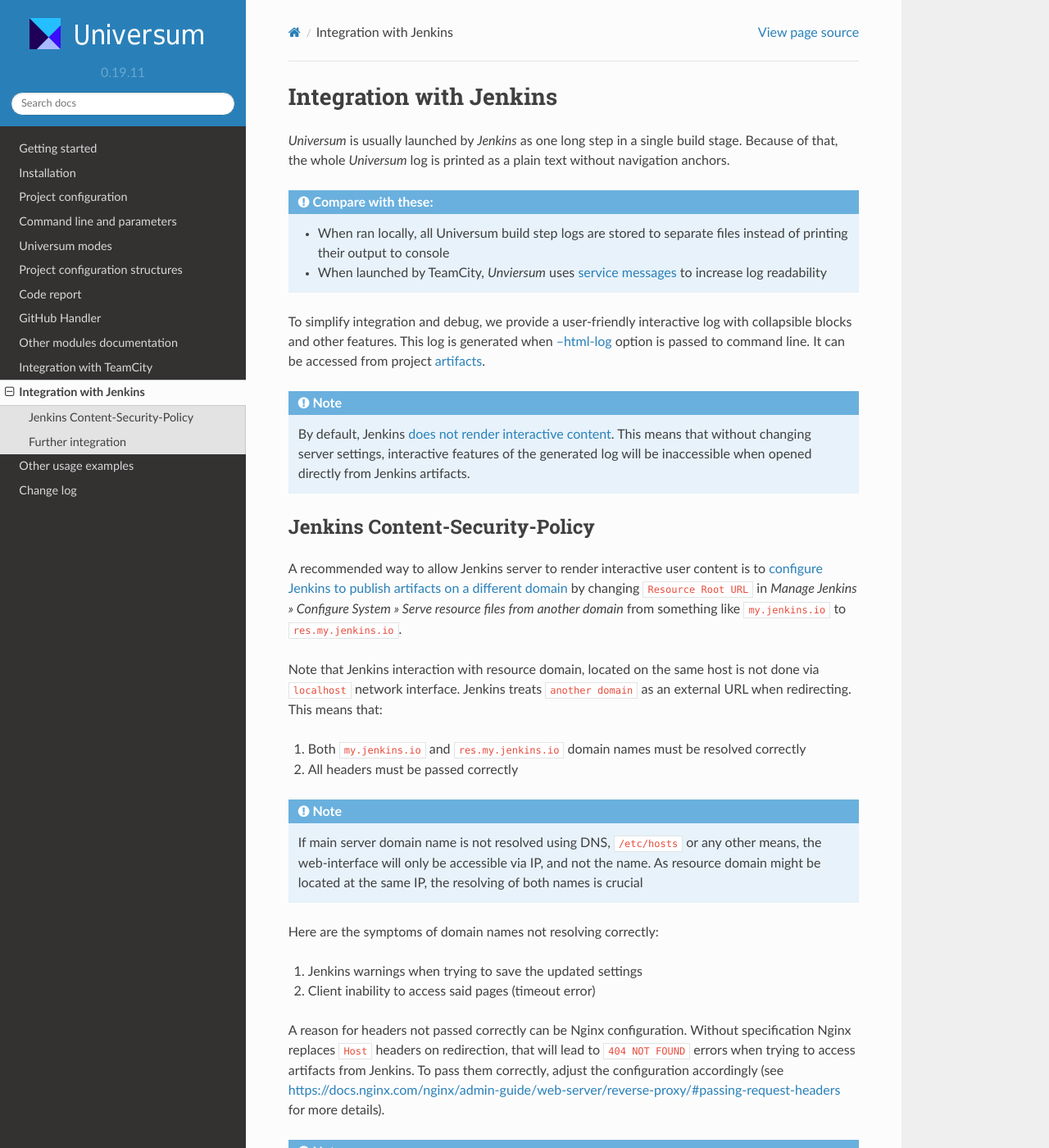
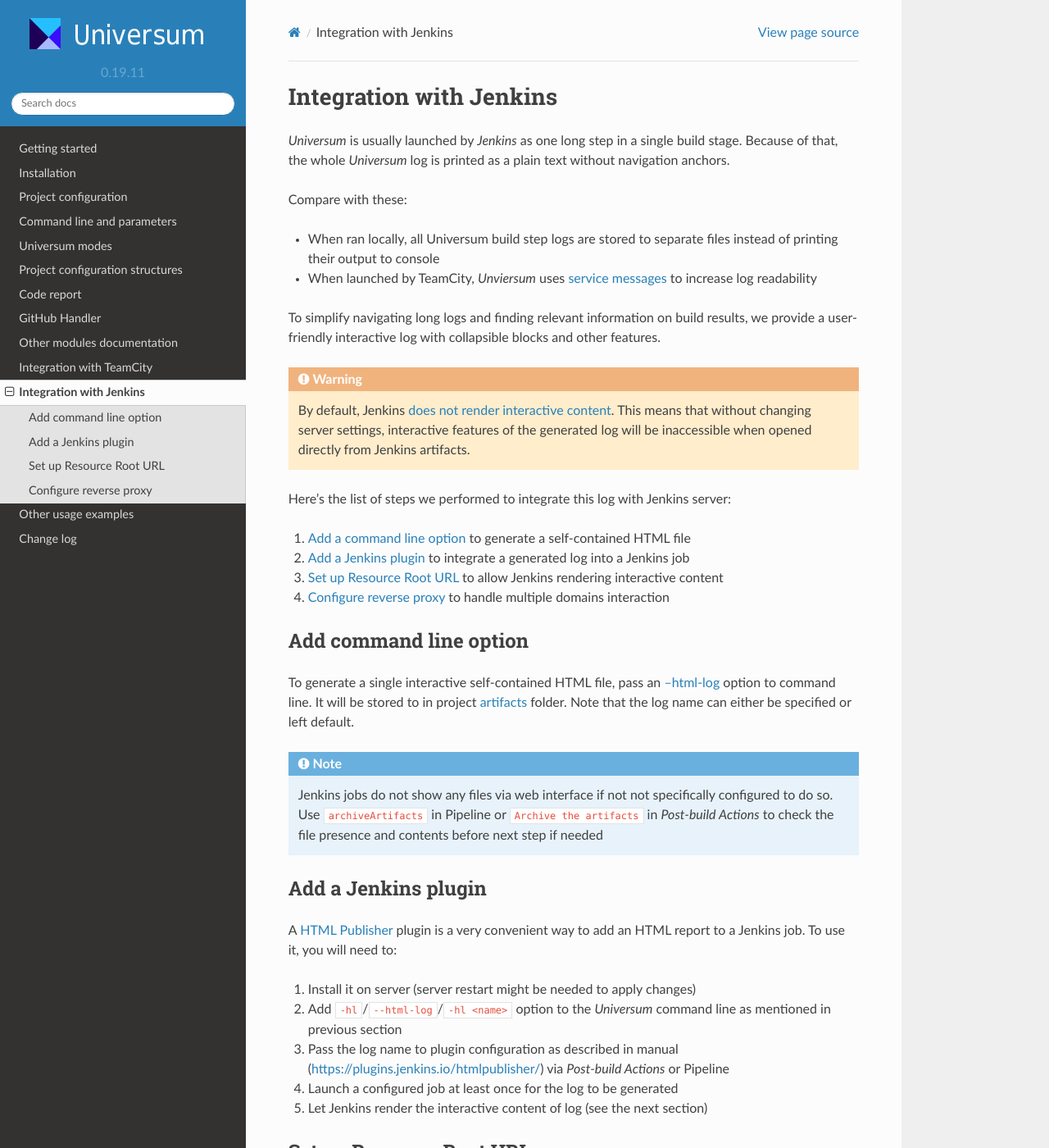
Before and after one commit to Samsung/Universum, a Sphinx documentation site: the page built from doc/jenkins.rst, in a window 1280 px wide and 1400 px high. Shown: the whole window at 82% size. Built offline with Sphinx 7.4.7 and the Read the Docs theme 2.0.0, drawn with Linux system fonts in a browser that asks for light colours; some of the changed text lies outside the part shown.

Commit message:
fix(doc): add more changes from review

```diff
--- a/doc/jenkins.rst
+++ b/doc/jenkins.rst
@@ -4,26 +4,71 @@
 `Universum` is usually launched by `Jenkins` as one long step in a single build stage. Because of that,
 the whole `Universum` log is printed as a plain text without navigation anchors.
 
-.. admonition:: Compare with these:
+Compare with these:
 
-    * When ran locally, all Universum build step logs are stored to separate files instead of printing their
-      output to console
-    * When launched by TeamCity, `Unviersum` uses `service messages
-      <https://www.jetbrains.com/help/teamcity/service-messages.html>`__ to increase log readability
+* When ran locally, all Universum build step logs are stored to separate files instead of printing their
+  output to console
+* When launched by TeamCity, `Unviersum` uses `service messages
+  <https://www.jetbrains.com/help/teamcity/service-messages.html>`__ to increase log readability
 
-To simplify integration and debug, we provide a user-friendly interactive log with collapsible blocks and
-other features. This log is generated when `--html-log <args.html#Output>`__ option is passed to command line.
-It can be accessed from project `artifacts <args.html#Artifact\ collection>`__.
+To simplify navigating long logs and finding relevant information on build results, we provide a user-friendly
+interactive log with collapsible blocks and other features.
 
-.. note::
+.. warning::
 
     By default, Jenkins `does not render interactive content <https://www.jenkins.io/doc/book/security/user-content/>`__.
     This means that without changing server settings, interactive features of the generated log will be
     inaccessible when opened directly from Jenkins artifacts.
 
 
-Jenkins Content-Security-Policy
--------------------------------
+Here's the list of steps we performed to integrate this log with Jenkins server:
+
+1. :ref:`Add a command line option <jenkins#add_arg>` to generate a self-contained HTML file
+2. :ref:`Add a Jenkins plugin <jenkins#plugin>` to integrate a generated log into a Jenkins job
+3. :ref:`Set up Resource Root URL <jenkins#resource_url>` to allow Jenkins rendering interactive content
+4. :ref:`Configure reverse proxy <jenkins#nginx>` to handle multiple domains interaction
+
+
+.. _jenkins#add_arg:
+
+Add command line option
+-----------------------
+
+To generate a single interactive self-contained HTML file, pass an `--html-log <args.html#Output>`__
+option to command line. It will be stored to in project `artifacts <args.html#Artifact\ collection>`__ folder.
+Note that the log name can either be specified or left default.
+
+.. note::
+
+    Jenkins jobs do not show any files via web interface if not not specifically configured to do so. Use
+    ``archiveArtifacts`` in Pipeline or ``Archive the artifacts`` in `Post-build Actions` to check the file presence
+    and contents before next step if needed
+
+
+.. _jenkins#plugin:
+
+Add a Jenkins plugin
+--------------------
+
+A `HTML Publisher <https://plugins.jenkins.io/htmlpublisher/>`__ plugin is a very convenient way to add an HTML report
+to a Jenkins job. To use it, you will need to:
+
+1. Install it on server (server restart might be needed to apply changes)
+2. Add ``-hl``/``--html-log``/``-hl <name>`` option to the `Universum` command line as mentioned in previous section
+3. Pass the log name to plugin configuration as described in manual (https://plugins.jenkins.io/htmlpublisher/)
+   via `Post-build Actions` or Pipeline
+4. Launch a configured job at least once for the log to be generated
+5. Let Jenkins render the interactive content of log (see the next section)
+
+
+.. _jenkins#resource_url:
+
+Set up Resource Root URL
+------------------------
+
+As already mentioned above, due to `Jenkins Content-Security-Policy
+<https://www.jenkins.io/doc/book/security/configuring-content-security-policy/>`__ some features of an interactive log
+might not work properly, and its contents might be not shown or displayed incorrectly.
 
 A recommended way to allow Jenkins server to render interactive user content is to `configure Jenkins to publish
 artifacts on a different domain <https://www.jenkins.io/doc/book/security/user-content/#resource-root-url>`__
@@ -31,10 +76,8 @@
 from something like ``my.jenkins.io`` to ``res.my.jenkins.io``.
 
 Note that Jenkins interaction with resource domain, located on the same host is not done via ``localhost``
-network interface. Jenkins treats ``another domain`` as an external URL when redirecting. This means that:
-
-1. Both ``my.jenkins.io`` and ``res.my.jenkins.io`` domain names must be resolved correctly
-2. All headers must be passed correctly
+network interface. Jenkins treats ``another domain`` as an external URL when redirecting. This means that both
+``my.jenkins.io`` and ``res.my.jenkins.io`` domain names must be resolved correctly
 
 .. note::
 
@@ -47,24 +90,35 @@
 1. Jenkins warnings when trying to save the updated settings
 2. Client inability to access said pages (timeout error)
 
-A reason for headers not passed correctly can be Nginx configuration. Without specification Nginx replaces
-``Host`` headers on redirection, that will lead to ``404 NOT FOUND`` errors when trying to access artifacts
-from Jenkins. To pass them correctly, adjust the configuration accordingly (see
-https://docs.nginx.com/nginx/admin-guide/web-server/reverse-proxy/#passing-request-headers for more details).
+
+.. _jenkins#nginx:
+
+Configure reverse proxy
+-----------------------
+
+Note that this step is only needed if `Nginx reverse proxy
+<https://docs.nginx.com/nginx/admin-guide/web-server/reverse-proxy/>`__ is used.
+
+To understand why these fixes are needed, let's pay more attention to the mechanism of 'another domain', used by
+Jenkins. When requesting an artifact, that is served from another domain, user first goes to main Jenkins web
+server, that returns a redirection link to acquire a said artifact.
+
+As `specified in docs <https://docs.nginx.com/nginx/admin-guide/web-server/reverse-proxy/#passing-request-headers>`__,
+without specification Nginx replaces ``Host`` headers with ``$proxy_host``. In this case it changes
+``res.my.jenkins.io`` to proxy IP and port specifications. The problem is, when received such specifications,
+Jenkins server no longer understands the request is sent to resource domain, and returns the ``404 NOT FOUND`` error.
+
+To pass them correctly, adjust the configuration as instructed in manual mentioned above. Add the following lines
+to Nginx configuration file::
+
+    location / {
+        proxy_set_header Host $host;
+        proxy_set_header X-Real-IP $remote_addr;
+    }
+
+so that real headers are passed to Jenkins to handle the resource domain magic.
 
 .. note::
 
     Also you might need to set ``server_name`` to ``my.jenkins.io res.my.jenkins.io`` if they are located
-    on the same host
-
-
-Further integration
--------------------
-
-To integrate the generated log into `Jenkins` job, we suggest `htmlpublisher <https://plugins.jenkins.io/htmlpublisher/>`__
-plugin. After installing it to your server, apply the following changes:
-
-1. Add ``-hl``/``--html-log``/``-hl <name>`` option to the `Universum` command line
-2. Pass the log name to plugin configuration as described in manual (https://plugins.jenkins.io/htmlpublisher/)
-   via `Post-build Actions` or pipeline
-3. Let Jenkins render the interactive content of log (the section above)
+    on the same host, or create several ``server`` entries for each domain to be processed separately
```
